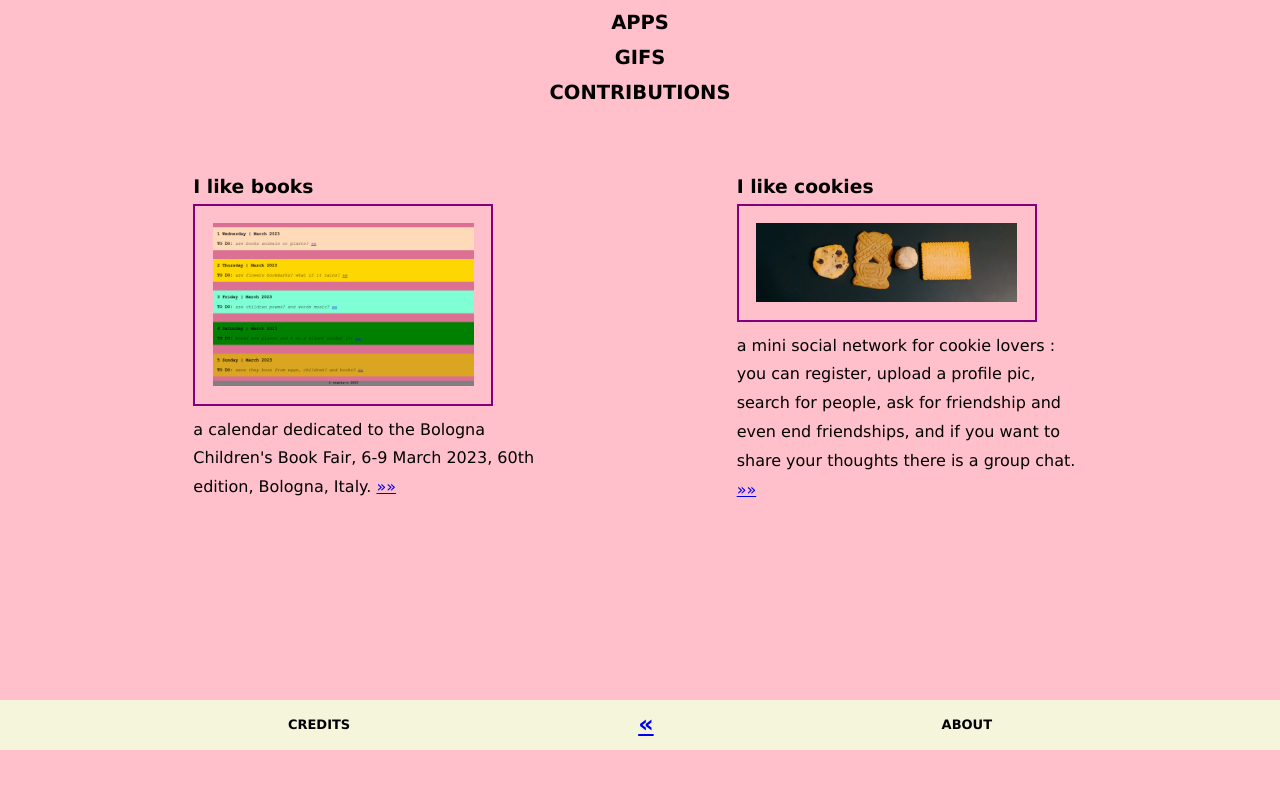
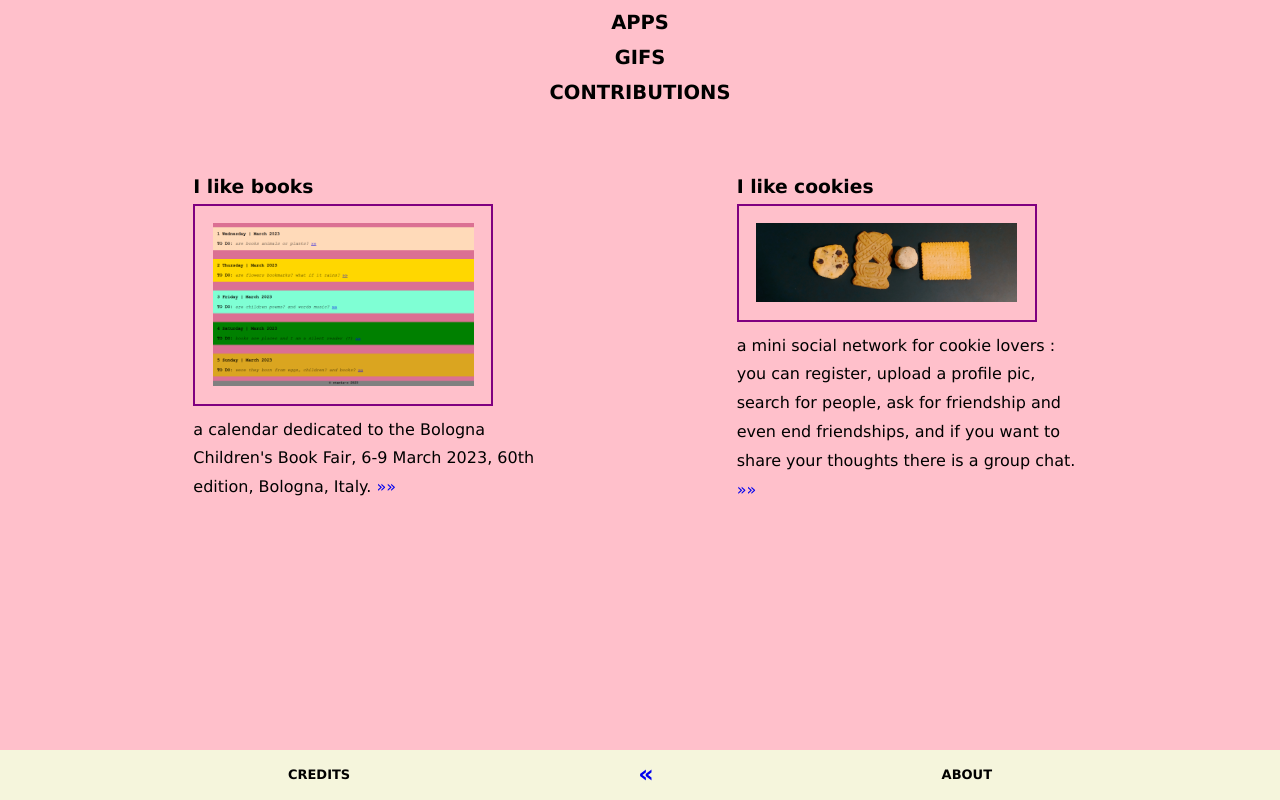
Before and after one commit to otaria-o/portfolio-otaria-o, a React (Create React App) app: page /apps in a window 1280 px wide. Built offline with nearby package versions, Linux system fonts and the light colour scheme.

Commit message:
sistemato sfondo

```diff
--- a/src/About.js
+++ b/src/About.js
@@ -20,9 +20,9 @@ function About() {
             passionate about books, especially picture books, and also poetry.
           </p>
           <aside className="fotine">
-            {/* <p>&larr;</p> */}
+            {/* <p className="arrow">&larr;</p> */}
             <img className="slide" src="/1678464141377.jpg" alt="apple" />
-            {/* <p>&rarr;</p>  */}
+            {/* <p className="arrow">&rarr;</p> */}
           </aside>
           {/* <figcaption className="label">this is me</figcaption> */}
         </section>
--- a/src/App.css
+++ b/src/App.css
@@ -10,16 +10,6 @@
 
 
 /* Home */
-
-/* .sfondo {
-  height: 100vh;
-  position: fixed;
-  z-index: -1;
-  filter: brightness(1.2);
-  border-radius: 50%;
-  background-color: palevioletred;
-  right: 25%;
-} */
 
 .board {
   height: 100vh;
@@ -34,10 +24,6 @@
   animation-duration: 7s;
   animation-iteration-count: 2;
 }
-
-/* .name {
-  letter-spacing: 2px;
-} */
 
 .main {
   background-color:palevioletred;
@@ -80,20 +66,6 @@
   75% {background-color: pink;}
 }
 
-/* .portfoliobar {
-  display: flex;
-  flex-direction: column;
-  align-items: center;
-  cursor: pointer;
-} */
-
-/* .tendina a {
-  font-size: smaller;
-  text-decoration: none;
-  padding: 3px;
-  line-height: 1.6;
-} */
-
 
 /* Writeme */
 
@@ -118,7 +90,6 @@
 .footer {
   display: flex;
   flex-direction: row;
-  /* flex-wrap: wrap; */
   justify-content: space-evenly;
   background-color: beige;
   align-items: center;
@@ -130,9 +101,12 @@
   background-color: pink;
 }
 
-.pointer {
+/* .pointer {
   cursor:pointer;
-}
+} */
+
+
+/* Credits  */
 
 .creditslist {
   font-size: smaller;
@@ -143,17 +117,8 @@
   background-color: plum;
 }
 
-/* .creditslist button {
-  border-radius: 50%;
-  border: 1px solid grey;
-  cursor: pointer;
-  background-color: beige;
-} */
-
 
 /* Coding */
-
-
 
 /* Portfolio */
 
@@ -162,7 +127,7 @@
   height: 100vh;
   background-color: pink;
   display: grid;
-  grid-template-rows: 150px 1fr 50px 50px;
+  grid-template-rows: 150px 1fr 50px;
 }
 
 .nav {
@@ -182,6 +147,7 @@
 
 .cardpreview {
   max-width: 350px;
+  background-color: pink;
 }
 
 .card {
@@ -191,29 +157,8 @@
   flex-wrap: wrap;
   justify-content: space-evenly;
   align-items: stretch;
+  background-color: pink;
 }
-
-/* .port { */
-  /* height: 100vh; */
-  /* display: flex; */
-  /* flex-direction: column; */
-  /* justify-content: center;
-  align-items: center; */
-  /* padding: 10px; */
-  /* background-color: beige; */
-/* } */
-
-/* #tutto {
-  display: grid;
-  width: 100%;
-  height: 97vh;
-  grid-template-columns: 1fr 1fr 1fr;
-  background-color: beige;
-} */
-
-/* #tutto h2 {
-  margin-bottom: 10px;;
-} */
 
 
 /* Gif */
@@ -233,6 +178,7 @@
   cursor: url("../public/heart.svg"),auto;
 }
 
+
 /* About */
 
 .bio {
@@ -247,19 +193,21 @@
   padding: 10px;
 }
 
-.label {
+/* .label {
   text-align: center;
   font-size: small;
-}
+} */
 
 .slide {
   width: 200px;
   height: 200px;
-  border: 2px solid bleck;
   border-radius: 50%;
 }
 
-
+.arrow {
+  padding: 10px;
+  color: purple;
+}
 
 
 /* .App-logo {
--- a/src/Coding.js
+++ b/src/Coding.js
@@ -17,6 +17,7 @@ function Coding() {
             a calendar dedicated to the Bologna Children's Book Fair, 6-9 March
             2023, 60th edition, Bologna, Italy.{" "}
             <a
+              style={{ textDecoration: "none" }}
               href="https://bcbf2023-calendar.vercel.app/"
               target="_blank"
               rel="noopener noreferrer"
@@ -38,6 +39,7 @@ function Coding() {
             friendships, and if you want to share your thoughts there is a group
             chat.{" "}
             <a
+              style={{ textDecoration: "none" }}
               href="https://github.com/otaria-o/social-cookies"
               target="_blank"
               rel="noopener noreferrer"
--- a/src/Contributions.js
+++ b/src/Contributions.js
@@ -12,6 +12,7 @@ function Contributions() {
             free translator at freeCodeCamp, an open-source project and a
             friendly community where you can learn to code for free.{" "}
             <a
+              style={{ textDecoration: "none" }}
               href="https://www.freecodecamp.org/italian/news/"
               target="_blank"
               rel="noopener noreferrer"
@@ -27,6 +28,7 @@ function Contributions() {
             I collaborate with Milkbook, an italian website about children's
             literature.{" "}
             <a
+              style={{ textDecoration: "none" }}
               href="https://www.milkbook.it"
               target="_blank"
               rel="noopener noreferrer"
@@ -35,6 +37,7 @@ function Contributions() {
             </a>
             <br />I wrote few articles for Altri Animali.{" "}
             <a
+              style={{ textDecoration: "none" }}
               href="https://www.altrianimali.it"
               target="_blank"
               rel="noopener noreferrer"
@@ -45,6 +48,7 @@ function Contributions() {
             And I also wrote some things about Primo Levi. A book review was
             published on the first issue of Materialismo Storico.{" "}
             <a
+              style={{ textDecoration: "none" }}
               href="https://journals.uniurb.it/index.php/materialismostorico"
               target="_blank"
               rel="noopener noreferrer"
--- a/src/Footer.js
+++ b/src/Footer.js
@@ -8,7 +8,7 @@ function Footer() {
           CREDITS
         </h2>
       </Link>
-      <Link to="/">
+      <Link style={{ textDecoration: "none" }} to="/">
         <h2>«</h2>
       </Link>
       <Link style={{ textDecoration: "none", color: "black" }} to="/about">
--- a/src/Writeme.js
+++ b/src/Writeme.js
@@ -18,8 +18,8 @@ function Writeme() {
       </main>
       <div></div>
       <footer className="footer" id="writeme">
-        <Link to="/">
-          <h2 className="back">«</h2>
+        <Link style={{ textDecoration: "none" }} to="/">
+          <h2 className="back">roberta garavaglia</h2>
         </Link>
       </footer>
     </div>
```
